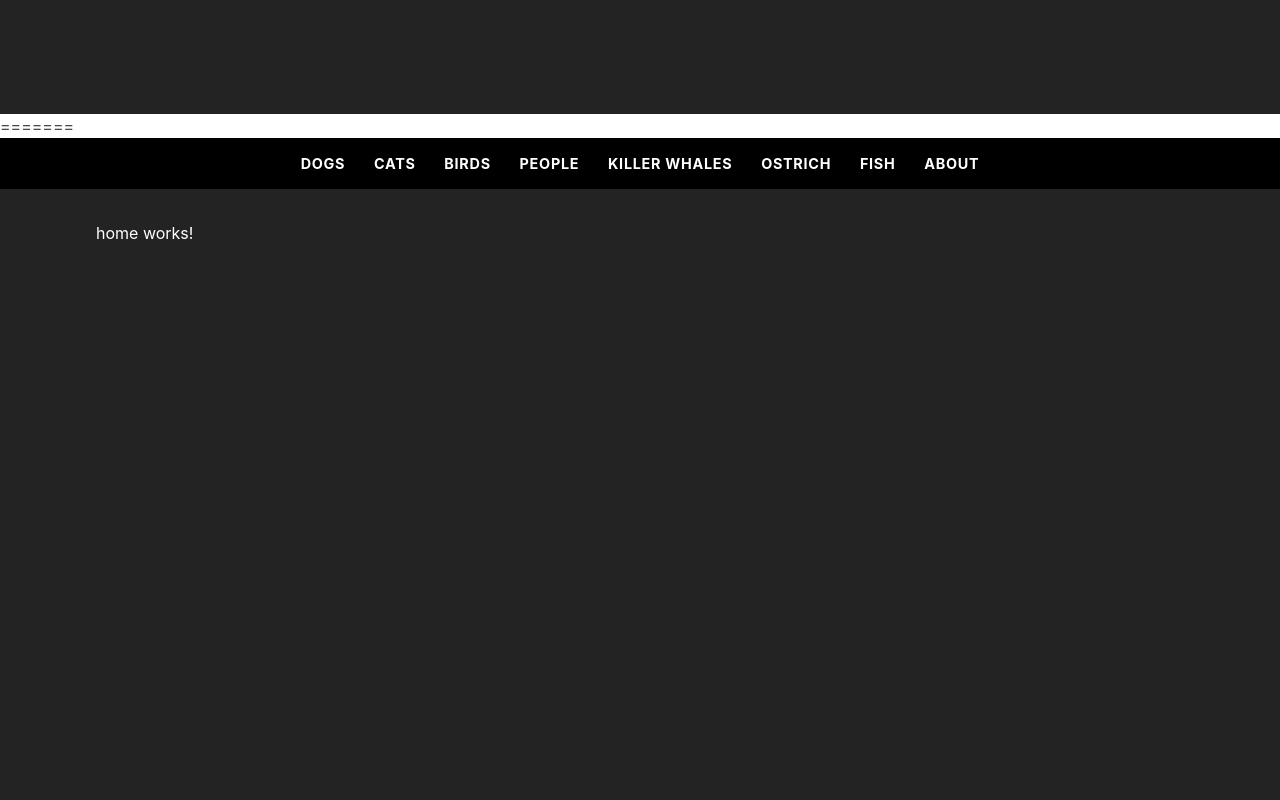
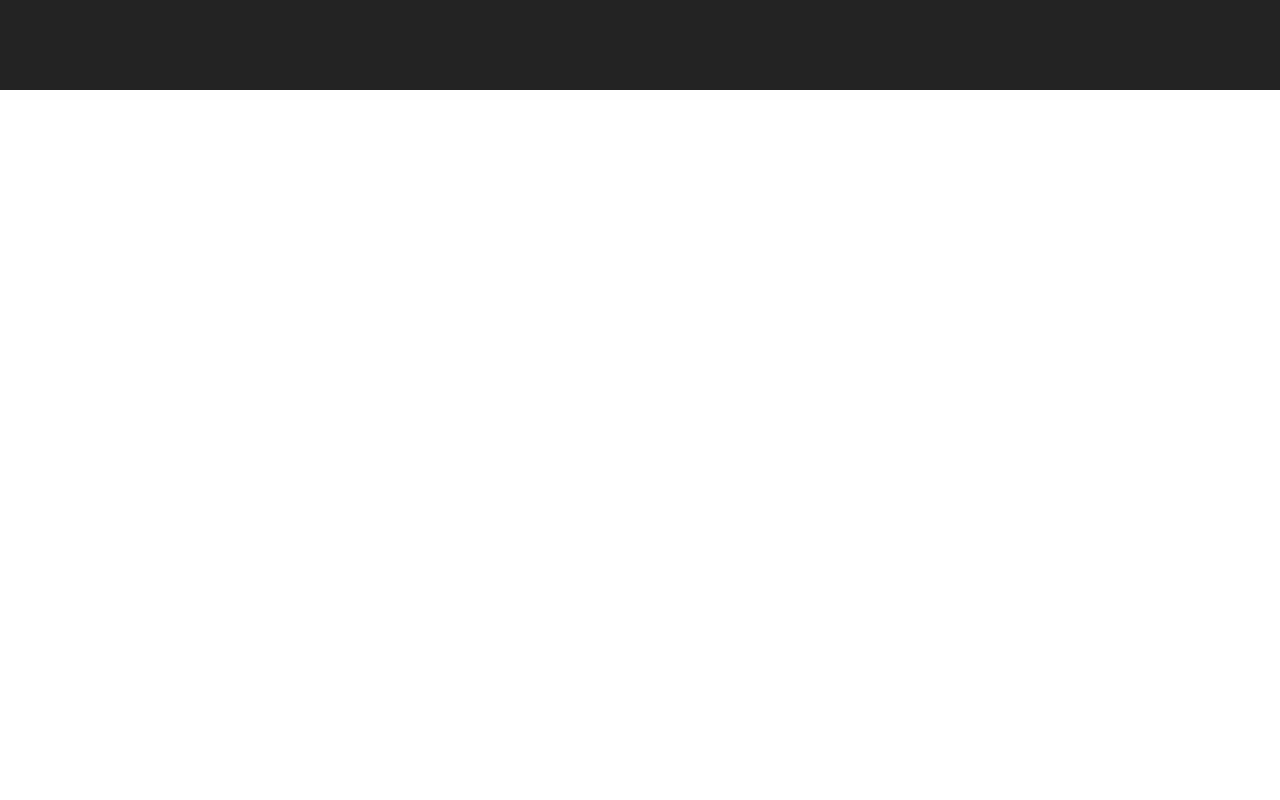
Before and after one commit to ohabash/unSplash_app, an Angular app: page / in a window 1280 px wide. Shown: the part 760-1560 px from the top of the page. After the commit the page ends 850 px from the top, so only its background shows below. Built offline with nearby package versions, Linux system fonts and the light colour scheme.

Commit message:
old merge conflict

```diff
--- a/src/app/app.component.html
+++ b/src/app/app.component.html
@@ -1,4 +1,3 @@
-<<<<<<< HEAD
 <nav class="columns m0 is-centered is-gapless">
   <div class="nav-item"><a routerLinkActive="active" routerLink="dogs" class="c">Dogs</a></div>
   <div class="nav-item"><a routerLinkActive="active" routerLink="cats" class="c">Cats</a></div>
@@ -18,21 +17,3 @@
     <router-outlet></router-outlet>
   </div>
 </div>
-=======
-<nav class="columns m0 is-centered is-gapless">
-  <div class="nav-item"><a routerLinkActive="active" routerLink="dogs" class="c">Dogs</a></div>
-  <div class="nav-item"><a routerLinkActive="active" routerLink="cats" class="c">Cats</a></div>
-  <div class="nav-item"><a routerLinkActive="active" routerLink="birds" class="c">Birds</a></div>
-  <div class="nav-item"><a routerLinkActive="active" routerLink="people" class="c">People</a></div>
-  <div class="nav-item"><a routerLinkActive="active" routerLink="killerwhales" class="c">Killer Whales</a></div>
-  <div class="nav-item"><a routerLinkActive="active" routerLink="ostrich" class="c">Ostrich</a></div>
-  <div class="nav-item"><a routerLinkActive="active" routerLink="fish" class="c">Fish</a></div>
-  <div class="nav-item"><a routerLinkActive="active" routerLink="about" class="c">About</a></div>
-</nav>
-
-<div class="content-container">
-  <div class="container p2em">
-    <router-outlet></router-outlet>
-  </div>
-</div>
->>>>>>> e10d7922570a8c63bcf8e0ccc8449cd5871ab90b
```
